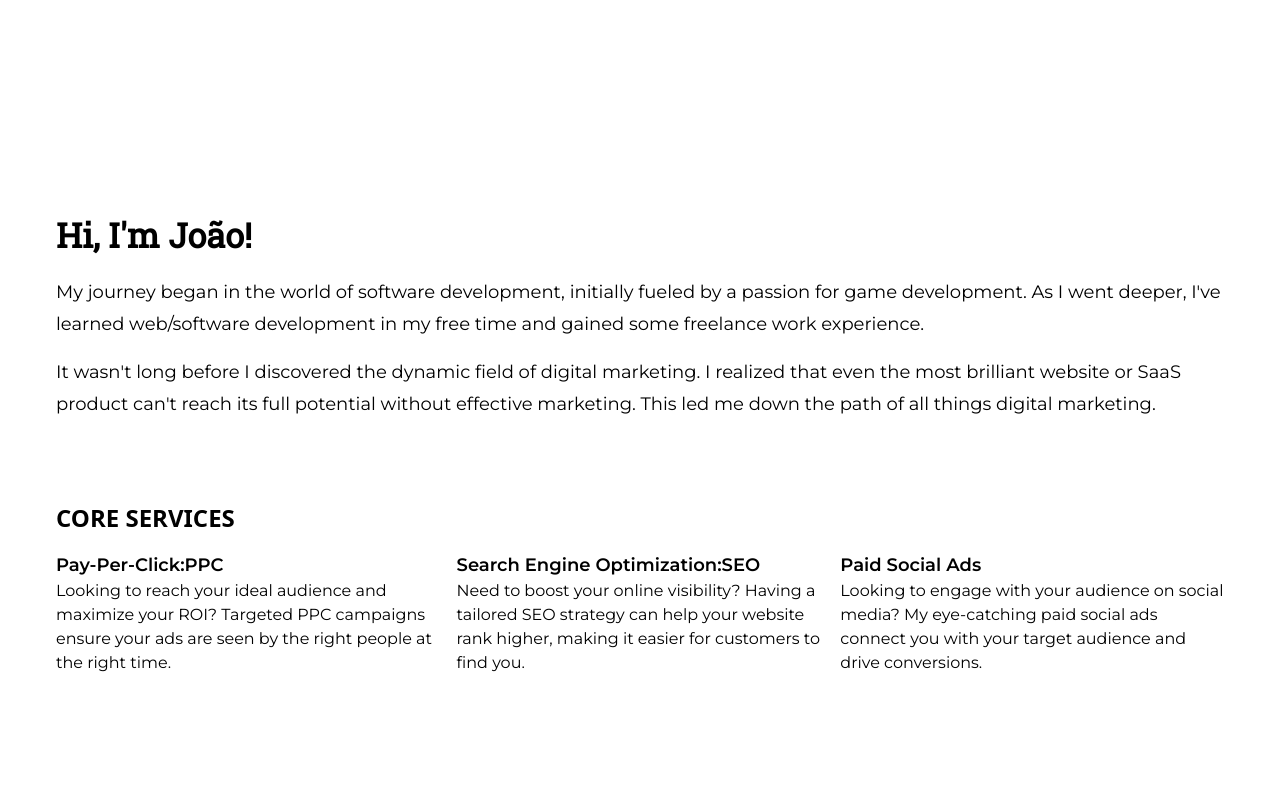
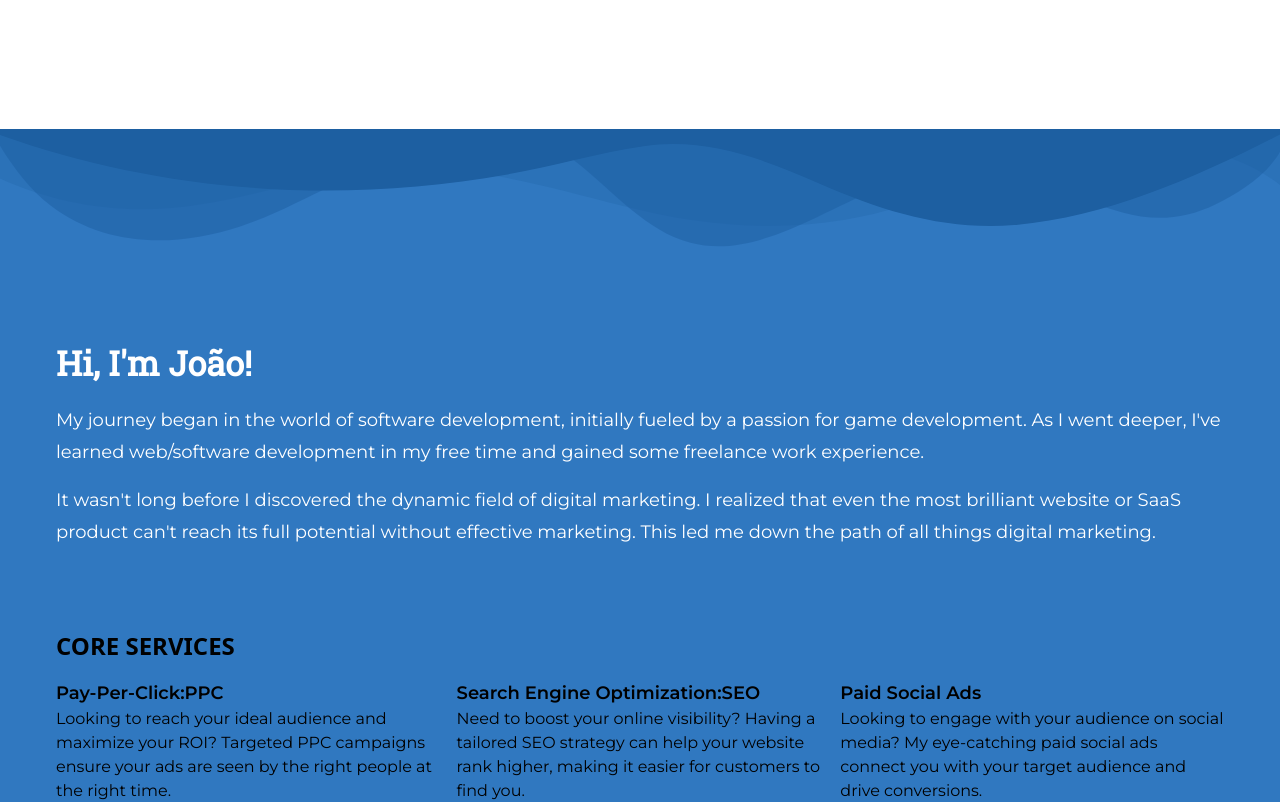
Before and after one commit to joao-miguel8/portfolio-website, a React (Vite) app: page / in a window 1280 px wide. Shown: the part 760-1562 px from the top of the page. Built offline with nearby package versions, Linux system fonts and the light colour scheme.

Commit message:
- Add design styling to About section background

```diff
--- a/src/components/About.jsx
+++ b/src/components/About.jsx
@@ -7,10 +7,23 @@
 
 	return (
 		<>
-			<section id="about" className="mx-14 pt-40 mt-20 min-h-[200px]">
-				<h2 className="text-34 monoSlab font-semibold">Hi, I'm João!</h2>
-				<p className="mt-4 text-18 leading-8 montserrat">My journey began in the world of software development, initially fueled by a passion for game development. As I went deeper, I've learned web/software development in my free time and gained some freelance work experience.</p>
-				<p className="mt-4 text-18 leading-8 montserrat">
+			<div className="mt-40 custom-shape-divider-top-1722475952 bg-[#3078c0]">
+				<svg data-name="Layer 1" xmlns="http://www.w3.org/2000/svg" viewBox="0 0 1200 120" preserveAspectRatio="none">
+					<path fill="#1d5fa1" d="M0,0V46.29c47.79,22.2,103.59,32.17,158,28,70.36-5.37,136.33-33.31,206.8-37.5C438.64,32.43,512.34,53.67,583,72.05c69.27,18,138.3,24.88,209.4,13.08,36.15-6,69.85-17.84,104.45-29.34C989.49,25,1113-14.29,1200,52.47V0Z" opacity=".25" class="shape-fill"></path>
+					<path
+						fill="#1d5fa1"
+						d="M0,0V15.81C13,36.92,27.64,56.86,47.69,72.05,99.41,111.27,165,111,224.58,91.58c31.15-10.15,60.09-26.07,89.67-39.8,40.92-19,84.73-46,130.83-49.67,36.26-2.85,70.9,9.42,98.6,31.56,31.77,25.39,62.32,62,103.63,73,40.44,10.79,81.35-6.69,119.13-24.28s75.16-39,116.92-43.05c59.73-5.85,113.28,22.88,168.9,38.84,30.2,8.66,59,6.17,87.09-7.5,22.43-10.89,48-26.93,60.65-49.24V0Z"
+						opacity=".5"
+						class="shape-fill"></path>
+					<path fill="#1d5fa1" d="M0,0V5.63C149.93,59,314.09,71.32,475.83,42.57c43-7.64,84.23-20.12,127.61-26.46,59-8.63,112.48,12.24,165.56,35.4C827.93,77.22,886,95.24,951.2,90c86.53-7,172.46-45.71,248.8-84.81V0Z" class="shape-fill"></path>
+				</svg>
+
+				<section id="about" className="mx-14 mt-20 min-h-[200px]">
+					<h2 className="text-34 monoSlab font-semibold text-white">Hi, I'm João!</h2>
+					<p className="mt-4 text-18 leading-8 montserrat text-white">
+						My journey began in the world of software development, initially fueled by a passion for game development. As I went deeper, I've learned web/software development in my free time and gained some freelance work experience.
+					</p>
+					<p className="mt-4 text-18 leading-8 montserrat text-white">
 						It wasn't long before I discovered the dynamic field of digital marketing. I realized that even the most brilliant website or SaaS product can't reach its full potential without effective marketing. This led me down the path of all things digital marketing.
 					</p>
 					<h3 className="mt-20 text-24 font-semibold uppercase">Core Services</h3>
@@ -25,6 +38,12 @@
 						})}
 					</ul>
 				</section>
+				<div className="custom-shape-divider-bottom-1722476847 pt-20">
+					<svg data-name="Layer 1" xmlns="http://www.w3.org/2000/svg" viewBox="0 0 1200 120" preserveAspectRatio="none">
+						<path fill="#1d5fa1" d="M602.45,3.86h0S572.9,116.24,281.94,120H923C632,116.24,602.45,3.86,602.45,3.86Z" class="shape-fill"></path>
+					</svg>
+				</div>
+			</div>
 		</>
 	);
 };
```
Lines whose indentation alone changed are shown as unchanged.
